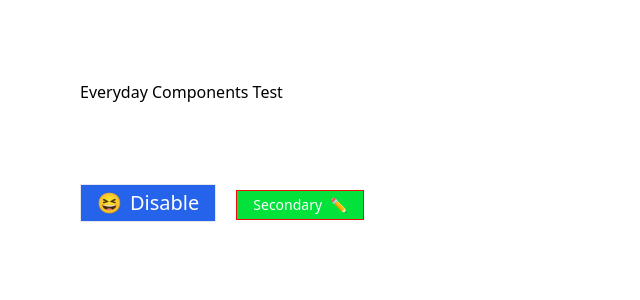
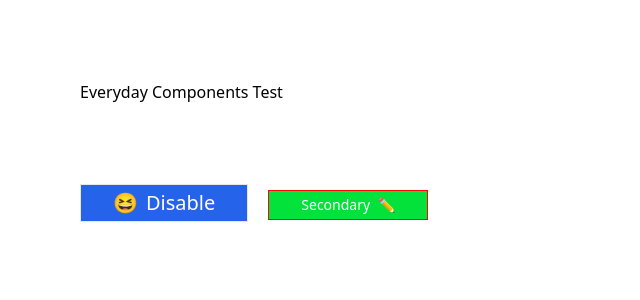
Before and after one commit to MaxCherya/everyday-components, a React (Vite) app: page / in a window 1280 px wide. Shown: the top 300 px of the page, without its empty margins (0-640 px from the left). Built offline with nearby package versions, Linux system fonts and the light colour scheme.

Commit message:
patch for loading dots now there's no jumpy animations

```diff
--- a/src/components/btns/GeneralButton/GeneralButton.tsx
+++ b/src/components/btns/GeneralButton/GeneralButton.tsx
@@ -56,18 +56,6 @@ const GeneralButton: React.FC<GeneralButtonProps> = ({
     // ============================================================================== //
 
 
-    useEffect(() => {
-        if (!isLoading) return;
-
-        const interval = setInterval(() => {
-            setTime(new Date());
-
-            setDots((prev) => (prev >= 3 ? 1 : prev + 1));
-        }, 500);
-
-        return () => clearInterval(interval);
-    }, [isLoading]);
-
 
     // ================================= OBJECTS ================================== //
 
@@ -104,6 +92,17 @@ const GeneralButton: React.FC<GeneralButtonProps> = ({
 
     const { handler: clickHandler, isThrottled, isDebounced, isLocked } = useSmartClick({ onClick, debounceMs, throttleMs, onDebounceStart, onThrottleStart });
 
+    useEffect(() => {
+        if (!isLoading && !isDebounced && !isThrottled) return;
+
+        const interval = setInterval(() => {
+            setTime(new Date());
+            setDots((prev) => (prev >= 3 ? 1 : prev + 1));
+        }, 500);
+
+        return () => clearInterval(interval);
+    }, [isLoading, isThrottled, isDebounced]);
+
     return (
         <Component
             disabled={disabled || isLoading || isLocked}
@@ -112,7 +111,7 @@ const GeneralButton: React.FC<GeneralButtonProps> = ({
             onMouseLeave={() => setIsHover(false)}
             target={target}
             onClick={clickHandler}
-            className={`px-4 py-1 ${fullWidth ? 'w-full' : ''} ${sizes[size]} ${className} ${disabled || isLoading ? 'cursor-not-allowed' : 'cursor-pointer'}`}
+            className={`relative px-8 py-1 ${fullWidth ? 'w-full' : ''} ${sizes[size]} ${className} ${disabled || isLoading ? 'cursor-not-allowed' : 'cursor-pointer'}`}
             aria-label={ariaLabel}
             style={
                 disabled || isLoading || isLocked
@@ -141,13 +140,14 @@ const GeneralButton: React.FC<GeneralButtonProps> = ({
             {iconLeft && <span className={`mr-2 ${sizes[size]}`}>{iconLeft}</span>}
             {children}
             {iconRight && <span className={`ml-2 ${sizes[size]}`}>{iconRight}</span>}
-            {isLoading || isDebounced || isThrottled &&
-                <span className="inline-block w-[1.5ch] ml-2 text-left align-middle">
-                    {Array.from({ length: dots }).map((_, index) => (
-                        <span key={index}>.</span>
-                    ))}
-                </span>
-            }
+            <span
+                className={`absolute inline-block w-[1.5ch] ml-2 text-left align-middle ${isLoading || isDebounced || isThrottled ? 'visible' : 'invisible'
+                    }`}
+            >
+                {Array.from({ length: dots }).map((_, index) => (
+                    <span key={index}>.</span>
+                ))}
+            </span>
         </Component>
     );
 };
```
